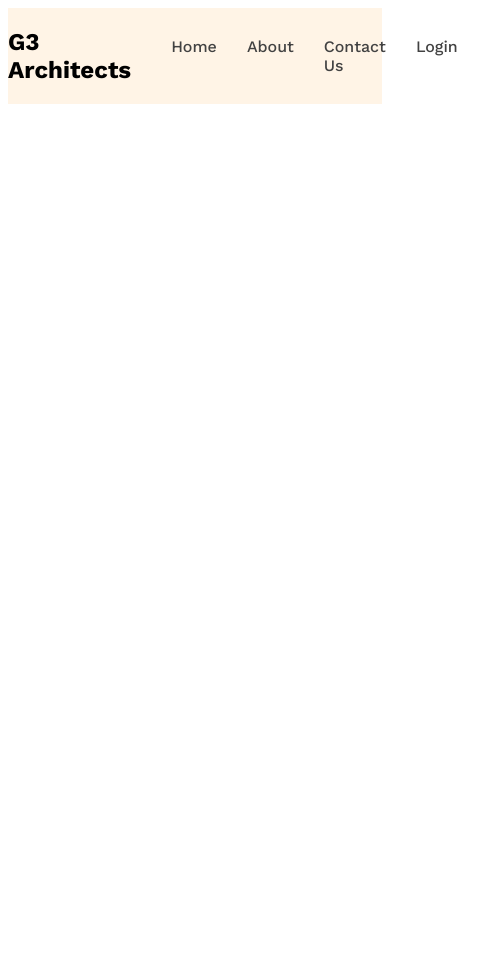
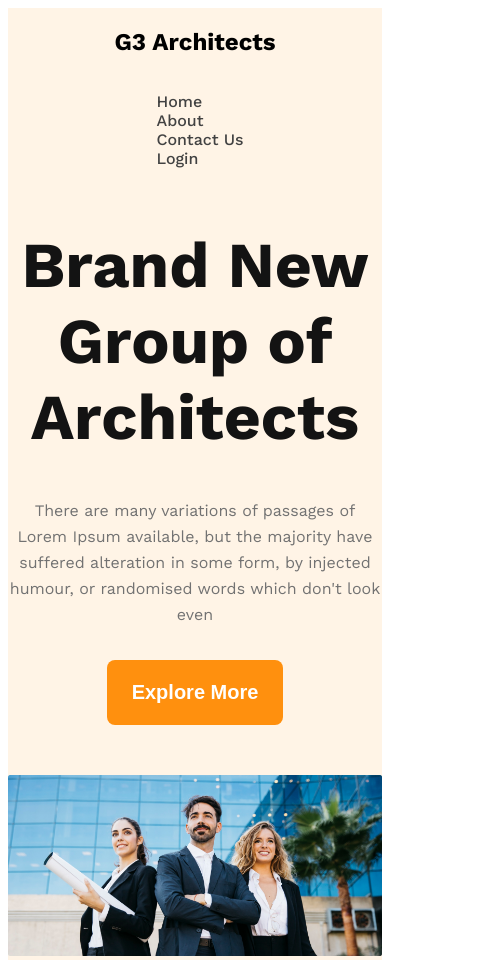
Before and after one commit to nibirshahriar/g3-Arch-website, a plain HTML site: page index.html in a window 390 px wide. Shown: the whole page, 488 px wide, since content can reach past the window. Before the commit the page ends 844 px from the top, so only its background shows below. Drawn offline with nearby package versions, Linux system fonts and the light colour scheme.

Commit message:
added some styles and make the navbar responsive

```diff
--- a/index.html
+++ b/index.html
@@ -20,7 +20,15 @@
             </ul>
         </nav>
 <div class="banner">
-
+<div class="banner-content">
+<h1 class="banner-title">Brand New
+    Group of Architects</h1>
+<p class="banner-des text-light-gray">There are many variations of passages of Lorem Ipsum available, but the majority have suffered
+    alteration in some form,
+    by injected humour, or randomised words which don't look even</p>
+<button class="btn-primary">Explore More</button>
+</div>
+<img class="banner-img" src="images/banner.png" alt="">
 </div>
     </header>
     <main>
--- a/style/architect.css
+++ b/style/architect.css
@@ -1,6 +1,6 @@
 @import url('https://fonts.googleapis.com/css2?family=Work+Sans:ital,wght@0,100..900;1,100..900&display=swap');
 
-.work-sans-font{
+.work-sans-font {
     font-family: "Work Sans", sans-serif;
     font-optical-sizing: auto;
     font-weight: 400;
@@ -8,38 +8,83 @@
 }
 
 /* Shared Styles */
-.display-flex{
+.display-flex {
     display: flex;
 }
-.text-gray{
+
+.text-gray {
     color: #424242;
 }
-.text-light-gray{
+
+.text-light-gray {
     color: #727272;
 }
-.bg-light{
-background-color:rgba(255, 144, 14, 0.1) ;
+
+.bg-light {
+    background-color: rgba(255, 144, 14, 0.1);
+}
+
+.btn-primary{
+background-color: #FF900E;
+color: #FFFFFF;
+padding: 21px 25px;
+border: none;
+border-radius: 8px;
+font-size: 1.25rem;
+font-weight: 600;
 }
 /* header styles */
 
 /* navbar related styles */
-.navbar{
+.navbar {
     justify-content: space-around;
     align-items: center;
 }
-.nav-item{
+
+.nav-item {
     list-style: none;
     margin-right: 30px;
 }
-.nav-links{
+
+.nav-links {
     text-decoration: none;
     font-weight: 500;
 }
-.navbar,.banner{
+
+.navbar,
+.banner {
     max-width: 1440px;
     margin: 0 auto;
 }
-.brand{
+
+.brand {
     font-size: 3rem;
     font-weight: bold;
 }
+
+/* banner styles */
+.banner-content {
+    max-width: 860px;
+    margin: 0 auto;
+    text-align: center;
+margin-bottom: 50px;
+}
+
+.banner-title {
+    font-size: 4rem;
+    font-weight: bold;
+    color: #131313;
+}
+.banner-des{
+font-size: 1rem;
+line-height: 26px;
+margin-bottom: 32px;
+}
+.banner-img{
+width: 100%;
+}
+@media screen and (max-width: 576px) {
+    .navbar,.nav-links{
+flex-direction: column;
+}
+}
```
Lines whose indentation alone changed are shown as unchanged.
